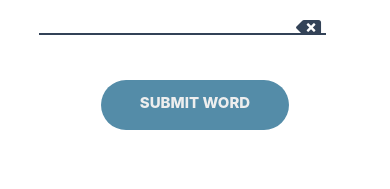
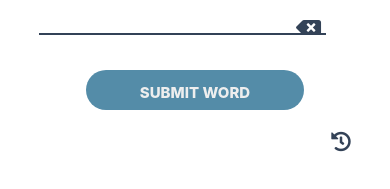
Before and after one commit to Danies24/WordGame, a React Native app: screen / in a window 390 px wide. Shown: the part 233-422 px from the top of the page. Built offline with nearby package versions, Linux system fonts and the light colour scheme.

Commit message:
Array and Object

```diff
--- a/App.js
+++ b/App.js
@@ -7,16 +7,16 @@ import Middleware from './Components/Middleware';
 
 
 const App= () => {
-  const [handleDelete, sethandleDelete] = useState([]);
+  const [wordArray, setwordArray] = useState([]);
 
 
   return (
 <ScrollView >
 <View style={style.mainContainer}>
 <View style={style.container}>
-      <Header handleDelete={handleDelete}/>
-      <Middleware  sethandleDelete={sethandleDelete} handleDelete={handleDelete}/>
-      <BelowContent handleDelete={handleDelete} sethandleDelete={sethandleDelete}/>
+      <Header wordArray={wordArray}/>
+      <Middleware  setwordArray={setwordArray} wordArray={wordArray}/>
+      <BelowContent wordArray={wordArray} setwordArray={setwordArray}/>
 </View>
 </View>
 </ScrollView>
--- a/Components/BelowContent.js
+++ b/Components/BelowContent.js
@@ -1,25 +1,31 @@
-import React from 'react'
-import { StyleSheet, Text, TouchableOpacity, View } from 'react-native';
+import React ,{useState}from 'react'
+import { Button, StyleSheet, Text, TouchableOpacity, View } from 'react-native';
 import RoundBtn from './RoundBtn';
 import FontAwesome5 from 'react-native-vector-icons/FontAwesome5';
 
-export default function BelowContent({handleDelete,sethandleDelete}) {
-    const aaguma = (id)=>{
-        sethandleDelete(prevItems=>{
-          return prevItems.filter(handle => handle.id != id);
-        })
+export default function BelowContent({wordArray,setwordArray}) {
+    const [visible, sevisible] = useState(true)
+    const wordDelete = (id)=>{
+        setwordArray(prevItems=>{
+          return prevItems.filter(word => word.id != id);
+        });
+
       }
     return (
         <>
+        <View style={style.undoContainer}>
+            {/* <Text >Undo </Text> */}
+         <FontAwesome5 name={'history'} style={style.undo} size={20} color={'#334257'}/>
+        </View>
 
-         {  handleDelete.map((handle,index)=>
+         {  wordArray.map((word,index)=>
                 <View  key={index} style={style.container}>
                 <View style={style.row}>
 
-                    <Text style={style.word}>{handle.wordName}</Text>
-                    <RoundBtn style={[style.number]} text={handle.length}/>
+                    <Text style={style.word}>{word.wordName}</Text>
+                    <RoundBtn style={[style.number]} text={word.length}/>
 
-                    <TouchableOpacity onPress={()=>aaguma(handle.id)}>
+                    <TouchableOpacity onPress={()=>wordDelete(word.id)}>
                     <Text  style={style.delete}>
                         <FontAwesome5 name={'trash'} size={20} color={'#334257'}/>
                     </Text>
@@ -31,14 +37,23 @@ export default function BelowContent({handleDelete,sethandleDelete}) {
     )
 }
 const style = StyleSheet.create({
+    undoContainer:{
+        flex:1,
+        paddingTop:20,
+
+        flexDirection:'row',
+        justifyContent:'flex-end',
+        alignItems:'center',
+        // backgroundColor:'red'
+    },
     container:{
-        paddingTop:20,
         width:'100%',
     },row:{
         width:'100%',
         padding:5,
         flexDirection:'row',
-        justifyContent:"space-between",alignItems:'center',
+        justifyContent:"space-between",
+        alignItems:'center',
         color:'#334257'
     },word:{
         fontSize:30,
--- a/Components/Header.js
+++ b/Components/Header.js
@@ -10,8 +10,8 @@ import {
     View,
 } from 'react-native';
 
-export default function Header({handleDelete}) {
-  let arrayLength = handleDelete.length;
+export default function Header({wordArray}) {
+  let arrayLength = wordArray.length;
 let text ;
 let bar ;
 // let ratings ;
@@ -65,7 +65,6 @@ const styles = StyleSheet.create({
   One: {
     fontSize : 30,
      color:'#334257',
-    //  fontFamily: 'Readex Pro',
      fontWeight: '700',
     textTransform:'uppercase',
 
--- a/Components/Middleware.js
+++ b/Components/Middleware.js
@@ -4,7 +4,7 @@ import DisplayWord from './DisplayWord';
 import LettersLists from './LettersLists';
 
 
-function Middleware({sethandleDelete,handleDelete}) {
+function Middleware({setwordArray,wordArray}) {
 
   const [word,setWord]=useState("");
   const wordObj = {
@@ -41,7 +41,7 @@ function Middleware({sethandleDelete,handleDelete}) {
         ])
     }else{
       setWord("");
-      sethandleDelete((prevWords)=> {return [...prevWords,wordObj]});
+      setwordArray((prevWords)=> {return [...prevWords,wordObj]});
     }
   }
 
@@ -73,16 +73,15 @@ const styles = StyleSheet.create({
       textAlign:'center',
     },
     buttonContainer:{
-      paddingTop:10,
       justifyContent:'center',
       alignItems:'center',
     },
     buttonSubmit:{
       color:'#EEEEEE',
-      height: 50,
+      height: 40,
       borderRadius:50,
       backgroundColor:'#548CA8',
-      width:'60%',
+      width:'70%',
       padding:13,
       fontSize:15,
       fontWeight:'800',
```
